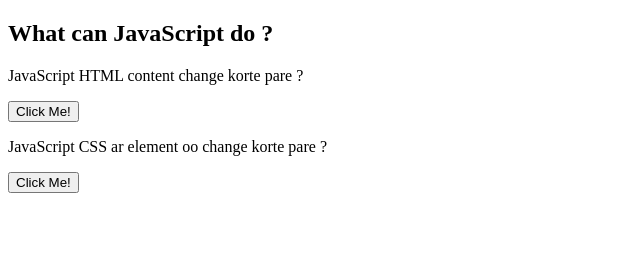
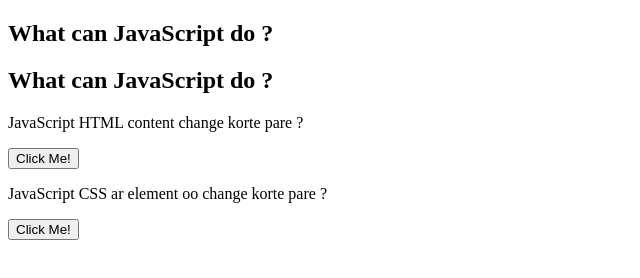
Before and after one commit to shafiqulislamsagor/JavaScript-repeat, a plain HTML site: page introduction/index.html in a window 1280 px wide. Shown: the whole page, without its empty margins (0-640 px from the left). Drawn offline with Linux system fonts and the light colour scheme.

Commit message:
Update index.html

```diff
--- a/introduction/index.html
+++ b/introduction/index.html
@@ -7,6 +7,7 @@
 </head>
 <body>
     <h2>What can JavaScript do ? </h2>
+    <h2>What can JavaScript do ? </h2>
     <p id="demo">JavaScript HTML content change korte pare ? </p>
     <button onclick="document.getElementById('demo').innerHTML = 'Hello JavaScript' ">Click Me!</button>
     <p id="css">JavaScript CSS ar element oo change korte pare ?</p>
```
